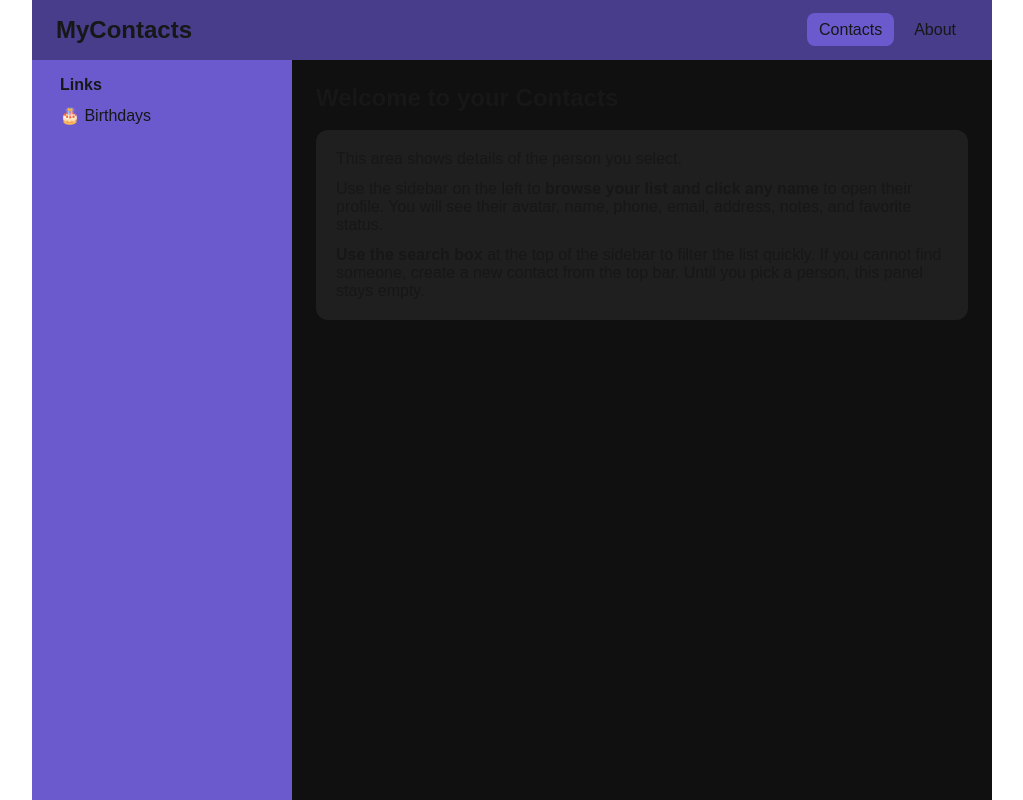
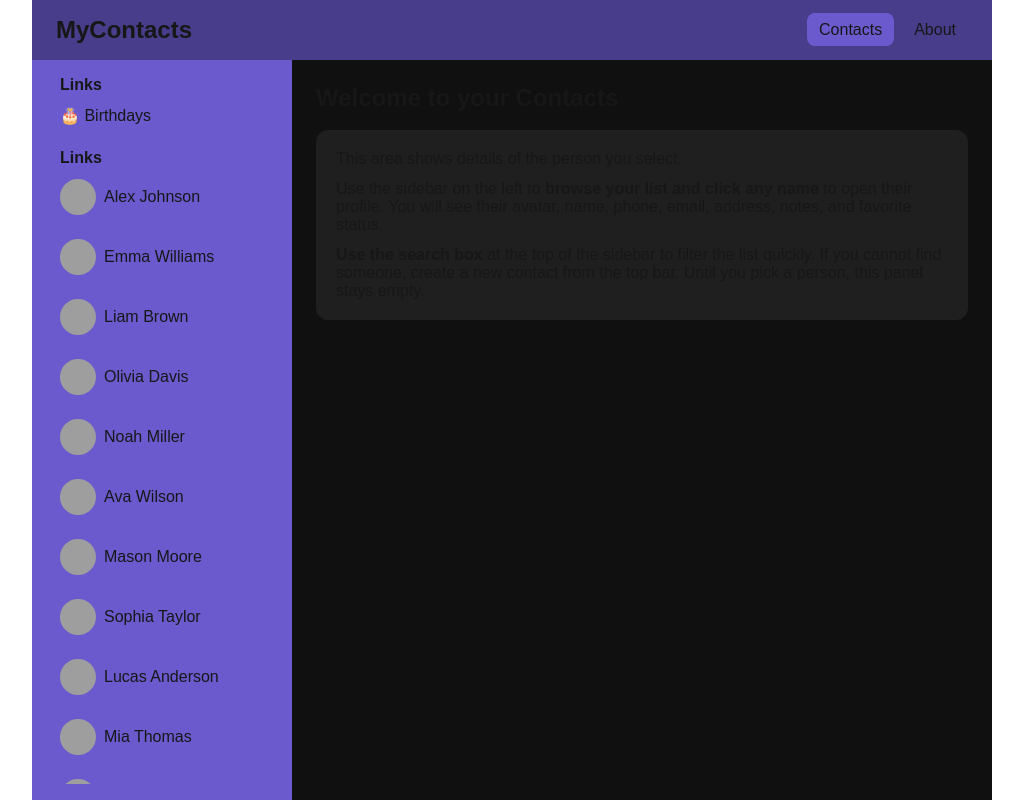
Before and after one commit to kartz003/Next.JS-Sample-App, a Next.js app: page /contacts in a window 1280 px wide. Shown: the whole page, without its empty margins (128-1151 px from the left). Built offline with nearby package versions, Linux system fonts and the light colour scheme; grey boxes are pictures that could not be loaded.

Commit message:
Displaying a list of contact links in the sidebar

```diff
--- a/app/contacts/layout.js
+++ b/app/contacts/layout.js
@@ -1,10 +1,12 @@
 import { MenuLink } from "@/components/menu-link";
 import styles from "./layout.module.css";
+import { CONTACTS_MOCK } from "@/mock/contacts";
 
 export default function ContcatsLayout({ children }) {
   return (
     <div className={styles.Layout}>
       <aside className={styles.Sidebar}>
+
         <h4 className={styles.Subtitle}>Links</h4>
         <nav className={styles.Menu}>
           <ul>
@@ -13,6 +15,23 @@ export default function ContcatsLayout({ children }) {
             </li>
           </ul>
         </nav>
+
+        <h4 className={styles.Subtitle}>Links</h4>
+        <nav className={styles.Menu}>
+          <ul>
+            {CONTACTS_MOCK.map((contact) => (
+              <li key={contact.id}>
+                <MenuLink href={`/contacts/${contact.id}`}>
+                  <div className={styles.Card}>
+                    <img src={contact.avatarUrl} />
+                    {contact.firstName} {contact.lastName}
+                  </div>
+                </MenuLink>
+              </li>
+            ))}
+          </ul>
+        </nav>
+
       </aside>
 
       {children}
--- a/app/contacts/layout.module.css
+++ b/app/contacts/layout.module.css
@@ -18,6 +18,19 @@
   padding-left: 12px;
 }
 
+.Subtitle:nth-of-type(2) {
+  margin-top: 16px;
+}
+
+.Menu:nth-of-type(2) {
+  height: 100%;
+  overflow-y: auto;
+}
+
+.Menu:nth-of-type(2) ul {
+  flex-direction: column;
+}
+
 .Menu ul {
   display: flex;
   gap: 8px;
@@ -34,3 +47,15 @@
 .Menu a[data-active="true"] {
   background-color: darkslateblue;
 }
+
+.Card {
+  display: flex;
+  align-items: center;
+  gap: 8px;
+}
+
+.Card img {
+  width: 36px;
+  height: 36px;
+  border-radius: 50%;
+}
```
